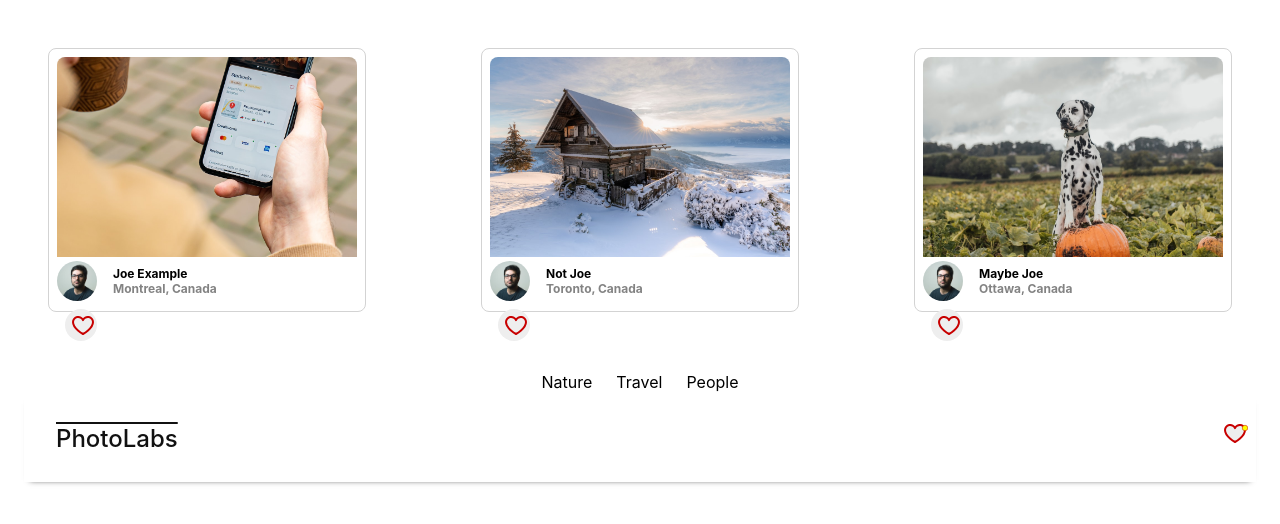
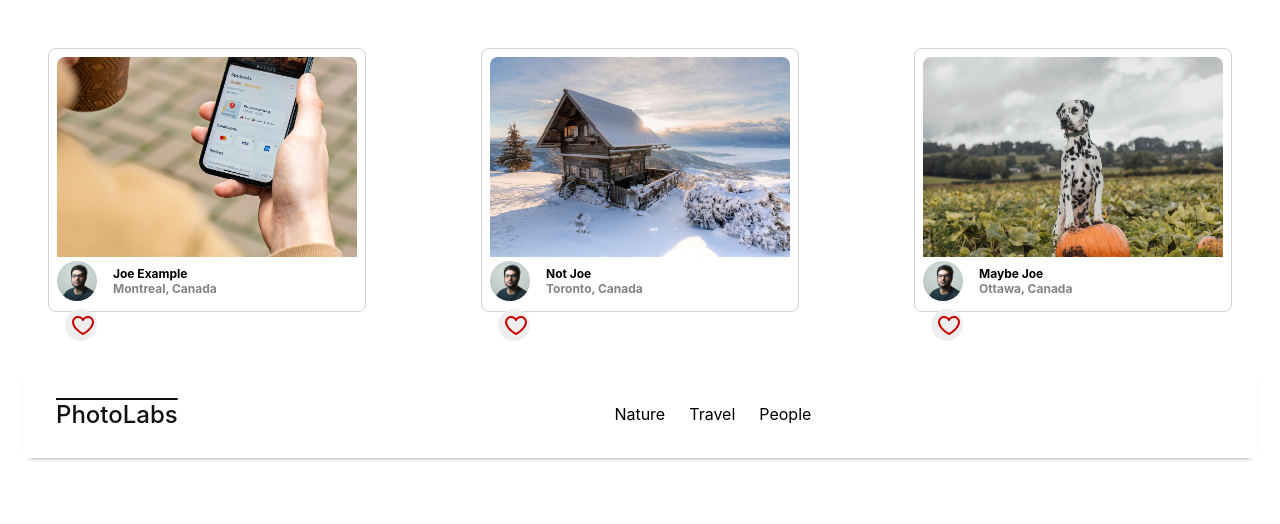
Before and after one commit to Mariahhm42/photolab, a React (Vite) app in the folder frontend/: page / in a window 1280 px wide. Shown: the top 524 px of the page. Built offline with nearby package versions, Linux system fonts and the light colour scheme; the HTML template or start-up script is replaced by a standard one.

Commit message:
made TopicList a part of the TopNavigationBar component

```diff
--- a/frontend/src/App.jsx
+++ b/frontend/src/App.jsx
@@ -1,16 +1,19 @@
-import React from 'react';
+import React, { useState } from 'react';
 import PhotoList from "./components/PhotoList"; //Import PhotoList
-import TopicList from "./components/TopicList"; // Import TopicList
 import TopNavigationBar from './components/TopNavigationBar'; // Import TopNavigationBar
 
 import './App.scss';
 
-const App = () => (
+const App = () => {
+  const [isFavPhotoExist] = useState(false);
+
+  return (
   <div className="App">
     <PhotoList />
-    <TopicList />
-    <TopNavigationBar />
+    <TopNavigationBar isFavPhotoExist={isFavPhotoExist}/>
+
   </div>
-);
+  );
+};
 
 export default App;
--- a/frontend/src/components/FavBadge.jsx
+++ b/frontend/src/components/FavBadge.jsx
@@ -4,7 +4,7 @@
 const FavBadge = ({ isFavPhotoExist }) => {
   return (
     <div className='fav-badge'>
-      <FavIcon displayAlert={!!isFavPhotoExist}/>
+      {isFavPhotoExist && <FavIcon displayAlert={true} />} {/* Render FavIcon only if isFavPhotoExist is true */}
     </div>
   )
 };
--- a/frontend/src/components/TopNavigationBar.jsx
+++ b/frontend/src/components/TopNavigationBar.jsx
@@ -1,15 +1,20 @@
 import React from 'react';
 import FavBadge from './FavBadge';
+import TopicList from './TopicList';
 import '../styles/TopNavigationBar.scss';
 
-const TopNavigationBar= () => {
-  const isFavPhotoExist = true;
+const TopNavigationBar = ({ isFavPhotoExist }) => {
   return (
     <div className="top-nav-bar">
       <span className="top-nav-bar__logo">PhotoLabs</span>
+
+      {/* Add the TopicList for selecting photo topics */}
+      <TopicList />
+
+      {/* Pass isFavPhotoExist to FavBadge */}
       <FavBadge isFavPhotoExist={isFavPhotoExist} />
     </div>
-  )
+  );
 };
 
 export default TopNavigationBar;
```
